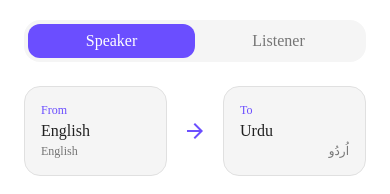
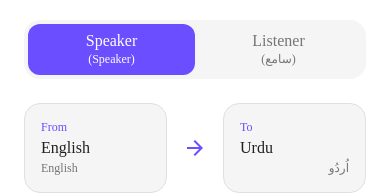
Before and after one commit to muhamadjawad/say-it-back-mobile-app, a React Native app: screen / in a window 390 px wide. Shown: the top 194 px of the page. Built offline with nearby package versions, Linux system fonts and the light colour scheme.

Commit message:
toggle button now shown title in antive language alsi

```diff
--- a/src/components/ModeToggle.tsx
+++ b/src/components/ModeToggle.tsx
@@ -1,14 +1,25 @@
 import React from 'react';
 import { View, Text, TouchableOpacity, StyleSheet } from 'react-native';
 import { COLORS, FONTS, SIZES, SPACING } from '../constants/theme';
-import { Mode } from '../types';
+import { Mode, Language } from '../types';
+import { ROLE_LABELS } from '../constants/roleLabels';
 
 interface ModeToggleProps {
   mode: Mode;
   onModeChange: (mode: Mode) => void;
+  speakerLanguage: Language;
+  listenerLanguage: Language;
 }
 
-export const ModeToggle: React.FC<ModeToggleProps> = ({ mode, onModeChange }) => {
+export const ModeToggle: React.FC<ModeToggleProps> = ({
+  mode,
+  onModeChange,
+  speakerLanguage,
+  listenerLanguage,
+}) => {
+  const speakerRole = ROLE_LABELS[speakerLanguage.code]?.speaker || 'Speaker';
+  const listenerRole = ROLE_LABELS[listenerLanguage.code]?.listener || 'Listener';
+
   return (
     <View style={styles.container}>
       <TouchableOpacity
@@ -18,6 +29,9 @@ export const ModeToggle: React.FC<ModeToggleProps> = ({ mode, onModeChange }) =>
         <Text style={[styles.text, mode === 'speaker' && styles.activeText]}>
           Speaker
         </Text>
+        <Text style={[styles.nativeText, mode === 'speaker' && styles.activeText]}>
+          ({speakerRole})
+        </Text>
       </TouchableOpacity>
       <TouchableOpacity
         style={[styles.button, mode === 'listener' && styles.activeButton]}
@@ -25,6 +39,9 @@ export const ModeToggle: React.FC<ModeToggleProps> = ({ mode, onModeChange }) =>
       >
         <Text style={[styles.text, mode === 'listener' && styles.activeText]}>
           Listener
+        </Text>
+        <Text style={[styles.nativeText, mode === 'listener' && styles.activeText]}>
+          ({listenerRole})
         </Text>
       </TouchableOpacity>
     </View>
@@ -54,6 +71,12 @@ const styles = StyleSheet.create({
     fontSize: SIZES.medium,
     color: COLORS.darkGray,
   },
+  nativeText: {
+    fontFamily: FONTS.regular,
+    fontSize: SIZES.small,
+    color: COLORS.darkGray,
+    marginTop: 2,
+  },
   activeText: {
     color: COLORS.white,
   },
--- /dev/null
+++ b/src/constants/roleLabels.ts
@@ -0,0 +1,24 @@
+export const ROLE_LABELS: {
+    [langCode: string]: { speaker: string; listener: string }
+} = {
+    'en-US': { speaker: 'Speaker', listener: 'Listener' },
+    'ar': { speaker: 'المتكلم', listener: 'المستمع' },
+    'es-ES': { speaker: 'Hablante', listener: 'Oyente' },
+    'fr-FR': { speaker: 'Locuteur', listener: 'Auditeur' },
+    'de-DE': { speaker: 'Sprecher', listener: 'Zuhörer' },
+    'hi-IN': { speaker: 'वक्ता', listener: 'श्रोता' },
+    'ur-PK': { speaker: 'مقرر', listener: 'سامع' },
+    'bn-BD': { speaker: 'বক্তা', listener: 'শ্রোতা' },
+    'zh-CN': { speaker: '说话者', listener: '听众' },
+    'ja-JP': { speaker: '話者', listener: '聞き手' },
+    'ru-RU': { speaker: 'Говорящий', listener: 'Слушатель' },
+    'pt-PT': { speaker: 'Falante', listener: 'Ouvinte' },
+    'it-IT': { speaker: 'Parlante', listener: 'Ascoltatore' },
+    'ko-KR': { speaker: '화자', listener: '청자' },
+    'tr-TR': { speaker: 'Konuşmacı', listener: 'Dinleyici' },
+    'id-ID': { speaker: 'Pembicara', listener: 'Pendengar' },
+    'fa-IR': { speaker: 'گوینده', listener: 'شنونده' },
+    'ta-IN': { speaker: 'பேச்சாளர்', listener: 'கேட்பவர்' },
+    'vi-VN': { speaker: 'Người nói', listener: 'Người nghe' },
+    'th-TH': { speaker: 'ผู้พูด', listener: 'ผู้ฟัง' },
+};
--- a/src/screens/TranslatorScreen.tsx
+++ b/src/screens/TranslatorScreen.tsx
@@ -125,7 +125,12 @@ export const TranslatorScreen: React.FC = () => {
         contentContainerStyle={styles.scrollContent}
       >
         <View style={styles.header}>
-          <ModeToggle mode={mode} onModeChange={handleModeChange} />
+          <ModeToggle
+            mode={mode}
+            onModeChange={handleModeChange}
+            speakerLanguage={speakerLanguage}
+            listenerLanguage={listenerLanguage}
+          />
 
           {!isMicActive && (
             <LanguageSelector
```
